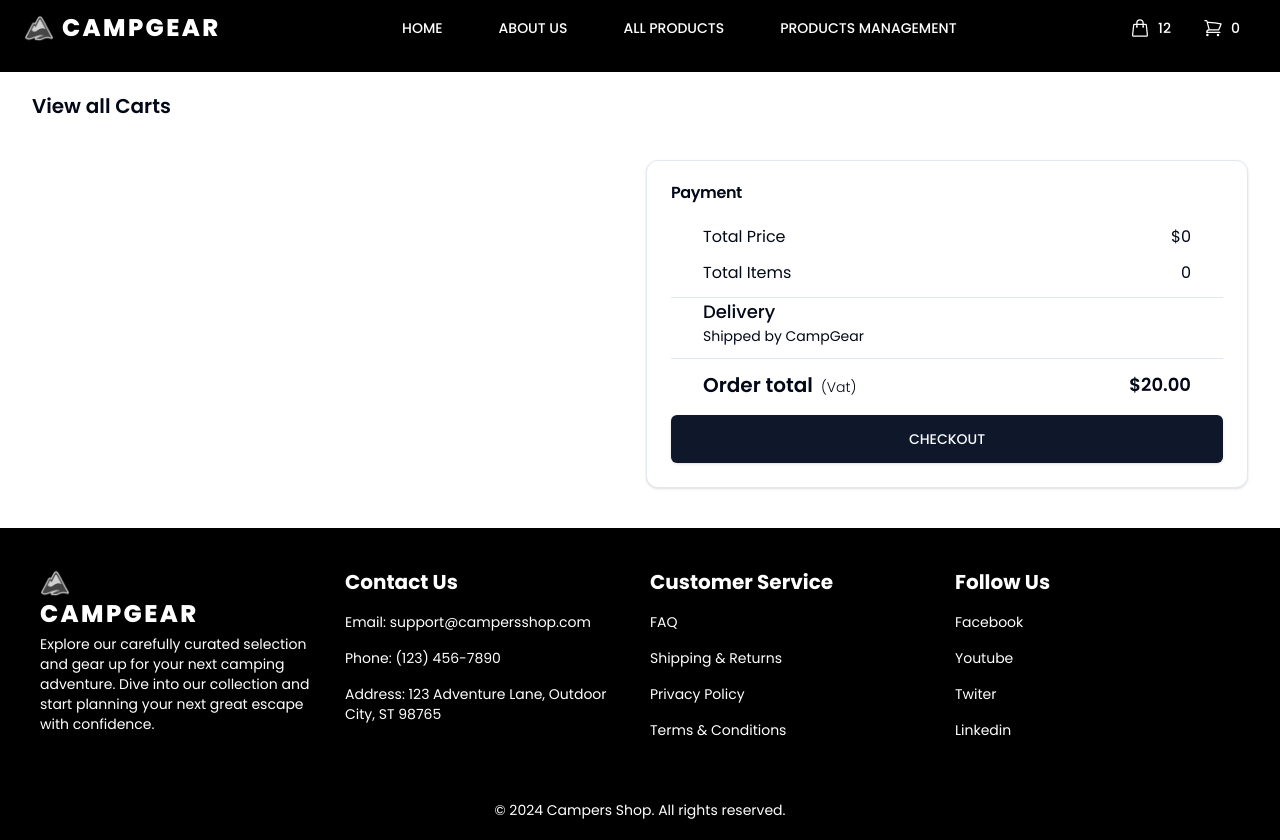
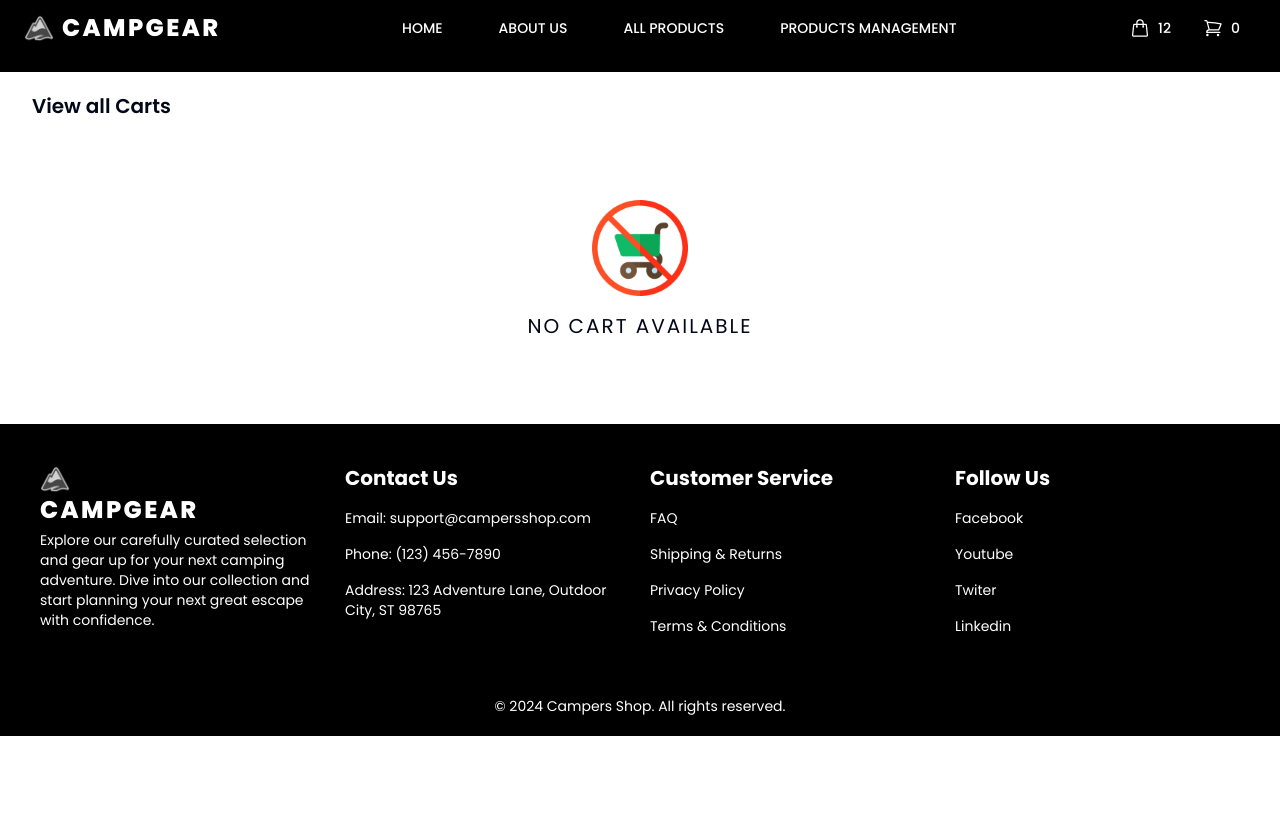
Before and after one commit to ashraf56/Camper-Shop-Frontend, a React (Vite) app: page /carts in a window 1280 px wide. After the commit the page ends 800 px from the top, so only its background shows below. Built offline with nearby package versions, Linux system fonts and the light colour scheme.

Commit message:
No cart compo created

```diff
--- /dev/null
+++ b/src/components/CartspageComponent/Nocart.tsx
@@ -0,0 +1,14 @@
+import imgs from '@/assets/noshoppingcart.png'
+const Nocart = () => {
+    return (
+        <div className="mx-auto my-10 ">
+            <div className='flex flex-col justify-center items-center py-10  gap-4'>
+                <img src={imgs} className='w-24 h-24' />
+                <h1 className="text-center uppercase font-CustomFont pb-1 text-xl tracking-widest font-semi">No cart available</h1>
+            </div>
+
+        </div>
+    );
+};
+
+export default Nocart;
--- a/src/page/Carts.tsx
+++ b/src/page/Carts.tsx
@@ -1,4 +1,5 @@
 import AllCart from "@/components/CartspageComponent/AllCart";
+import Nocart from "@/components/CartspageComponent/Nocart";
 import HelperBanner from "@/components/ProductsCompo/HelperBanner";
 import { Button } from "@/components/ui/button";
 import { Card, CardContent, CardHeader, CardTitle } from "@/components/ui/card";
@@ -20,7 +21,9 @@ const Carts = () => {
                 <h1 className="font-semibold text-xl">View all Carts</h1>
             </div>
             {/* here is   all carts  */}
-            <div className="lg:flex my-10 justify-center items-center gap-3 container">
+          {
+            carts.length === 0 ?<Nocart/>
+            : <div className="lg:flex my-10 justify-center items-center gap-3 container">
               <div className="w-full">
                   <AllCart carts={carts} dispatch={dispatch}></AllCart>
               </div>
@@ -61,6 +64,7 @@ const Carts = () => {
                   </Card>
               </div>
           </div>
+          }
         </div>
     );
 };
```
Also changed, not shown: src/assets/noshoppingcart.png (added). Lines whose indentation alone changed are shown as unchanged.
